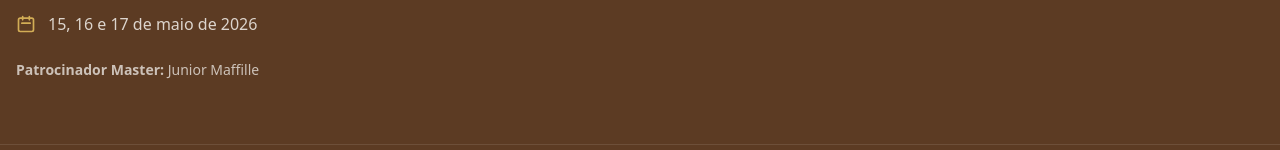
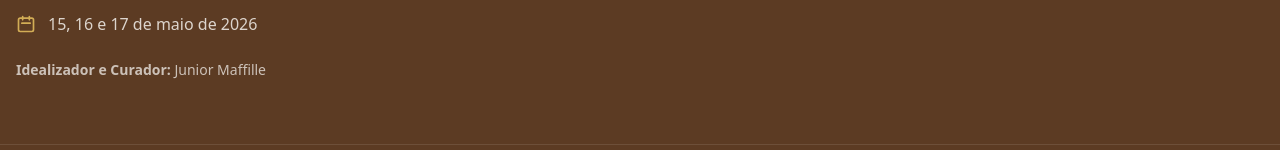
Before and after one commit to IvanMarra/panifair, a React (Vite) app: page / in a window 1280 px wide. Shown: the part 10132-10282 px from the top of the page. Built offline with nearby package versions, Linux system fonts and the light colour scheme; the HTML template or start-up script is replaced by a standard one.

Commit message:
Fix footer text

```diff
--- a/src/components/Footer.tsx
+++ b/src/components/Footer.tsx
@@ -65,10 +65,10 @@ const Footer = () => {
               </div>
             </div>
 
-            {/* Patrocinador Master */}
+            {/* Idealizador e Curador */}
             <div className="mt-6">
               <p className="text-sm text-secondary-foreground/70">
-                <strong>Patrocinador Master:</strong> Junior Maffille
+                <strong>Idealizador e Curador:</strong> Junior Maffille
               </p>
             </div>
           </div>
```
